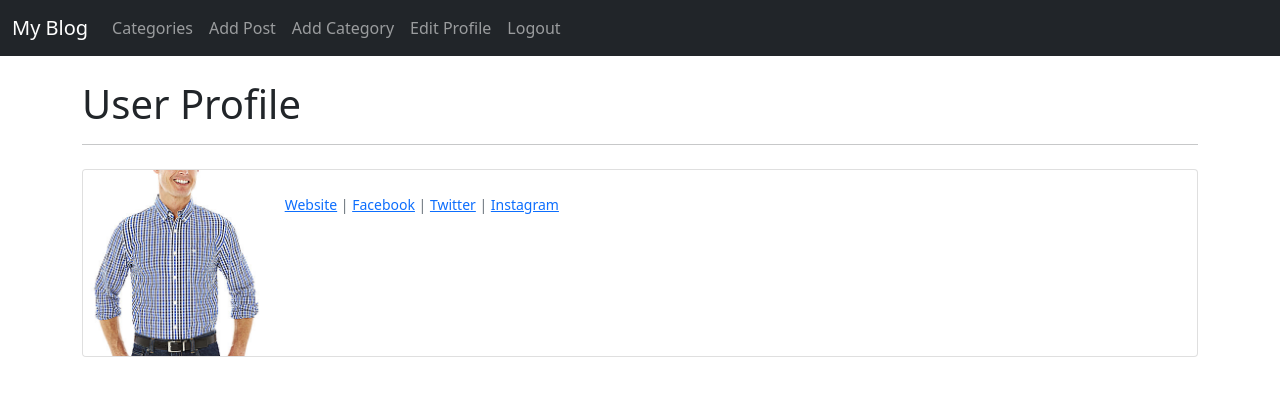
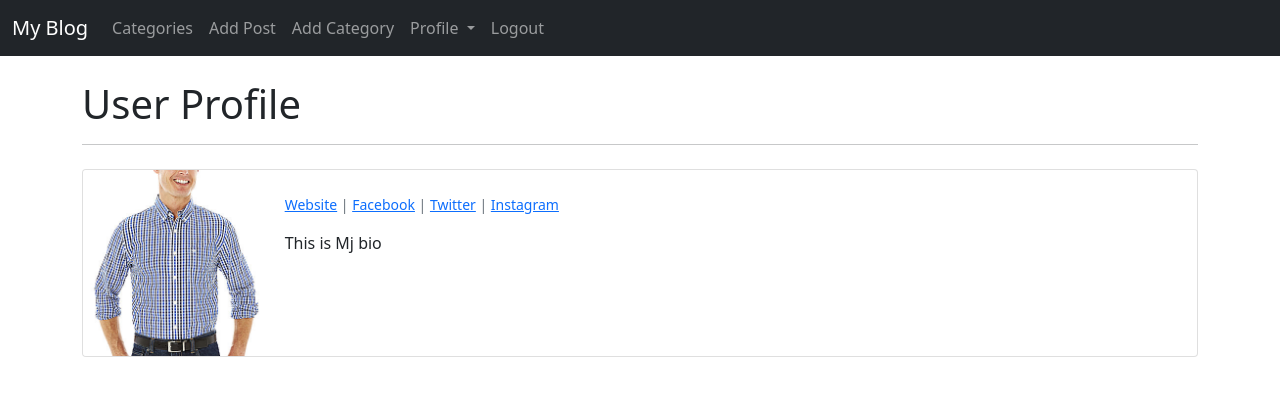
Before and after one commit to shaneoh10/django-blog, a Django app: page /members/2/profile/ in a window 1280 px wide. Shown: the top 396 px of the page. Run offline with Django 3.2, Linux system fonts and the light colour scheme; a user stored in the database is signed in; data comes from the database, SQL or seed files in the repository; both versions use the stored data as it was after the commit; some libraries are stand-ins or nearby versions.

Commit message:
Add edit profile page

```diff
--- a/blog/templates/base.html
+++ b/blog/templates/base.html
@@ -49,8 +49,16 @@
                         <li class="nav-item">
                             <a class="nav-link" href="{% url 'add_category' %}">Add Category</a>
                         </li>
-                        <li class="nav-item">
-                            <a class="nav-link" href="{% url 'edit_profile' %}">Edit Profile</a>
+                        <li class="nav-item dropdown">
+                            <a class="nav-link dropdown-toggle" href="#" id="navbarDropdown" role="button"
+                                data-bs-toggle="dropdown" aria-expanded="false">
+                                Profile
+                            </a>
+                            <ul class="dropdown-menu" aria-labelledby="navbarDropdown">
+                                <li><a class="dropdown-item" href="{% url 'profile_page' user.profile.id %}">Profile Page</a></li>
+                                <li><a class="dropdown-item" href="{% url 'edit_profile' %}">Settings</a></li>
+                                <li><a class="dropdown-item" href="{% url 'edit_profile_page' user.profile.id %}">Edit Profile</a></li>
+                            </ul>
                         </li>
                         <li class="nav-item">
                             <a class="nav-link" href="{% url 'logout' %}">Logout</a>
--- a/members/templates/registration/user_profile.html
+++ b/members/templates/registration/user_profile.html
@@ -23,7 +23,7 @@
                     <a href="{{ page_user.twitter_url }}" target="_blank">Twitter</a> |
                     <a href="{{ page_user.instagram_url }}" target="_blank">Instagram</a>
                 </p>
-                <p class="card-text">{{ page_user.profile.bio }}</p>
+                <p class="card-text">{{ page_user.bio }}</p>
             </div>
         </div>
     </div>
--- a/members/urls.py
+++ b/members/urls.py
@@ -1,7 +1,7 @@
 from django.urls import path
 from .views import (
     UserRegisterView, UserEditView, PasswordsChangeView,
-    ProfilePageView)
+    ProfilePageView, EditProfilePageView)
 from . import views
 
 urlpatterns = [
@@ -11,4 +11,5 @@ urlpatterns = [
         template_name="registration/change-password.html"), name="password"),
     path('password_success/', views.password_success, name="password_success"),
     path('<int:pk>/profile/', ProfilePageView.as_view(), name="profile_page"),
+    path('<int:pk>/edit_profile_page/', EditProfilePageView.as_view(), name="edit_profile_page"),
 ]
--- a/members/views.py
+++ b/members/views.py
@@ -43,3 +43,11 @@ class ProfilePageView(DetailView):
 
         context['page_user'] = page_user
         return context
+
+
+class EditProfilePageView(generic.UpdateView):
+    model = Profile
+    template_name = 'registration/edit_profile_page.html'
+    fields = ['bio', 'profile_pic', 'website_url', 'facebook_url',
+              'twitter_url', 'instagram_url']
+    success_url = reverse_lazy('home')
```
Also changed, not shown: members/templates/registration/edit_profile_page.html (added, +36 -0 lines), db.sqlite3.
